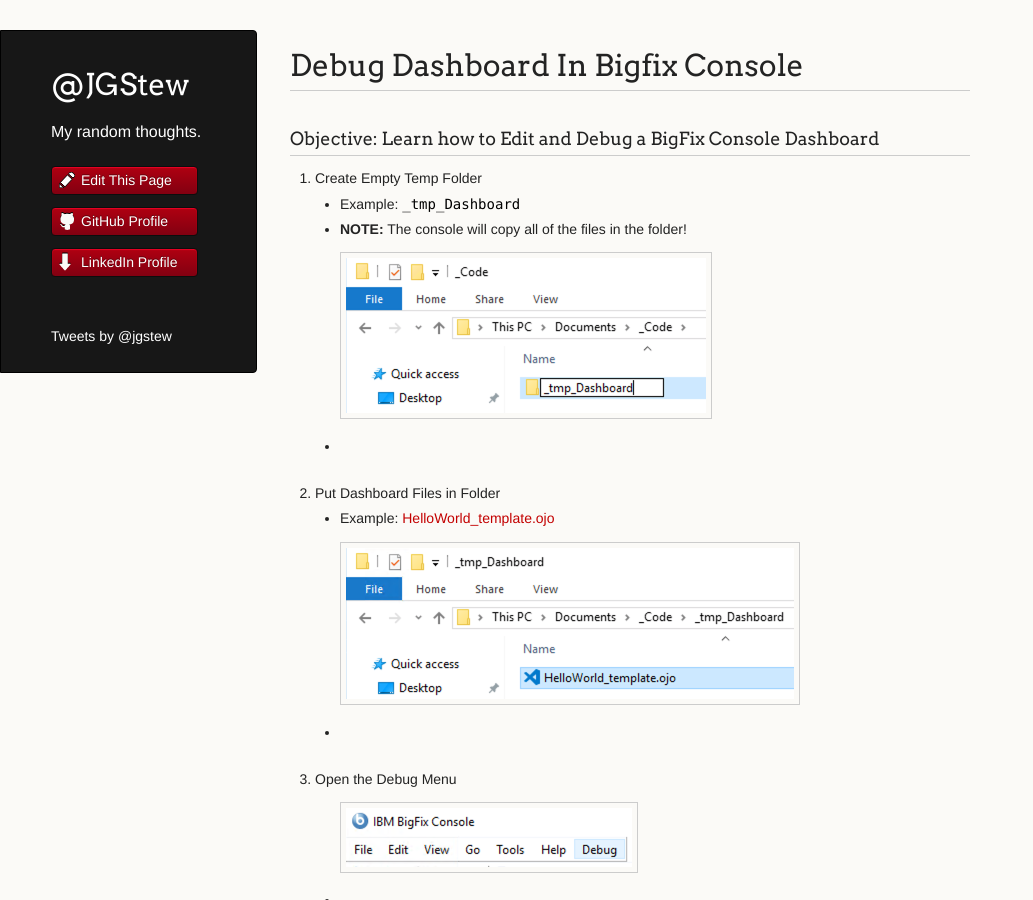
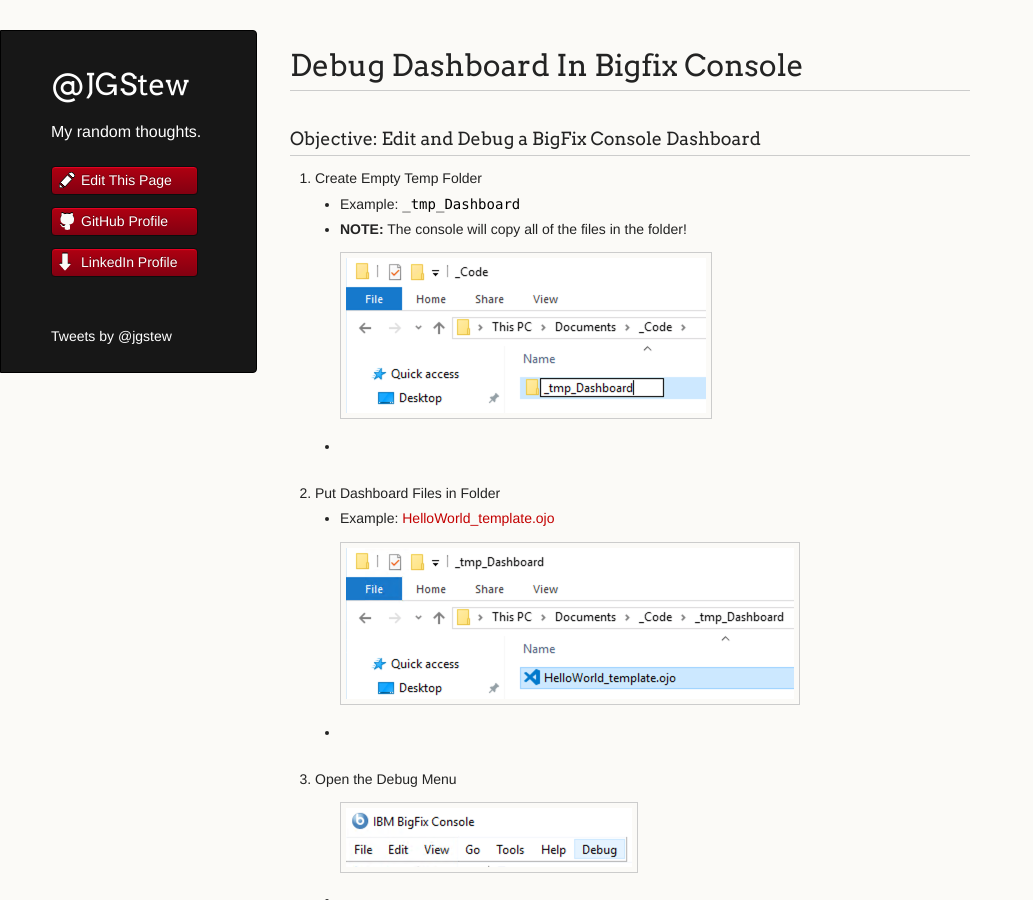
Before and after one commit to jgstew/jgstew.github.io, a Jekyll site: the page built from _posts/2018-10-29-Debug-Dashboard-In-BigFix-Console.md, in a window 1280 px wide and 900 px high. Shown: the whole window, without its empty margins (0-1033 px from the left). Built offline with Jekyll 4.4.1, drawn with Linux system fonts in a browser that asks for light colours; nearby versions of some CDN libraries; comment, search, counter and statistics services are not loaded.

Commit message:
Update 2018-10-29-Debug-Dashboard-In-BigFix-Console.md

```diff
--- a/_posts/2018-10-29-Debug-Dashboard-In-BigFix-Console.md
+++ b/_posts/2018-10-29-Debug-Dashboard-In-BigFix-Console.md
@@ -1,5 +1,5 @@
 
-### Objective: Learn how to Edit and Debug a BigFix Console Dashboard
+### Objective: Edit and Debug a BigFix Console Dashboard
 
 1. Create Empty Temp Folder
     * Example: `_tmp_Dashboard`
```
